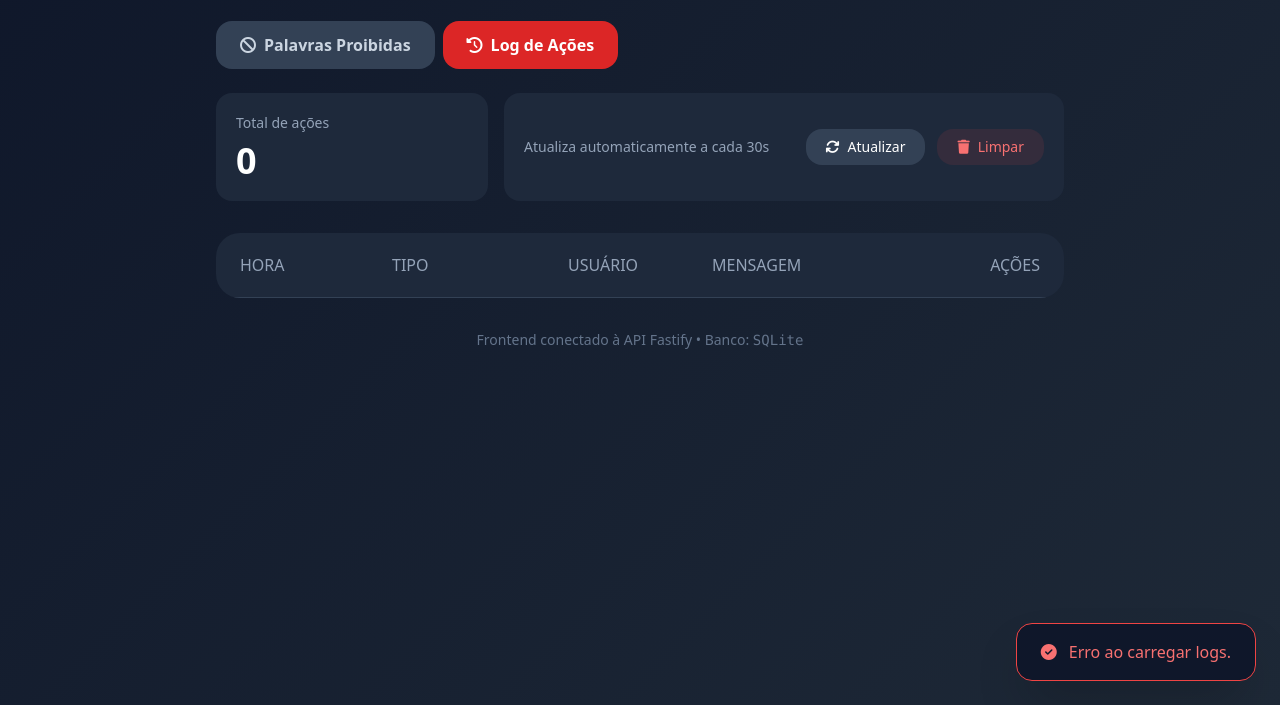
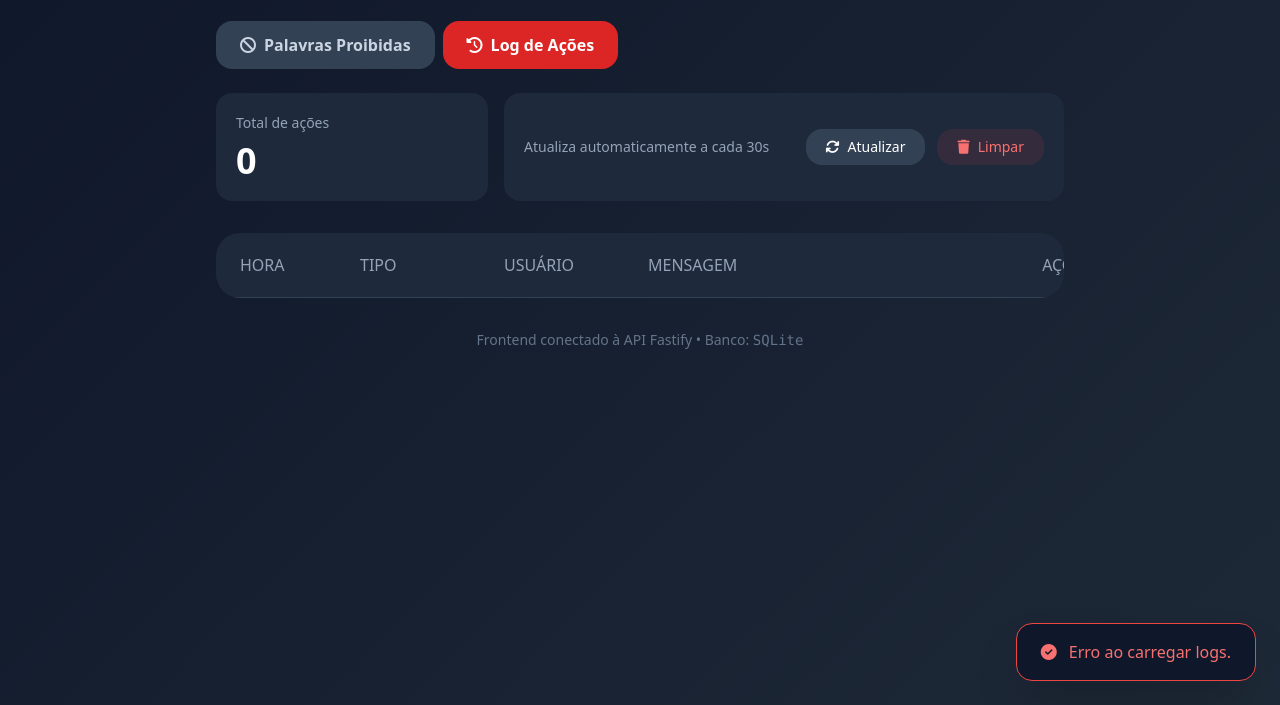
Before and after one commit to ezekuiel100/Bot, a website: page public/index.html in a window 1280 px wide. Both pictures are taken after a click on the button "Log de Ações". Shown: the part 95-800 px from the top of the page. Drawn offline with nearby package versions, Linux system fonts and the light colour scheme; no server answers.

Commit message:
fix log table action column being clipped by overflow-hidden

```diff
--- a/public/index.html
+++ b/public/index.html
@@ -123,15 +123,15 @@
         </div>
 
         <!-- Log Table -->
-        <div class="bg-slate-800 rounded-3xl overflow-hidden">
-          <table class="w-full">
+        <div class="bg-slate-800 rounded-3xl overflow-x-auto">
+          <table class="w-full min-w-[900px]">
             <thead>
               <tr class="border-b border-slate-700">
-                <th class="text-left py-5 px-6 font-medium text-slate-400 w-40">HORA</th>
-                <th class="text-left py-5 px-4 font-medium text-slate-400 w-44">TIPO</th>
-                <th class="text-left py-5 px-4 font-medium text-slate-400 w-36">USUÁRIO</th>
+                <th class="text-left py-5 px-6 font-medium text-slate-400 w-32 shrink-0">HORA</th>
+                <th class="text-left py-5 px-4 font-medium text-slate-400 w-36 shrink-0">TIPO</th>
+                <th class="text-left py-5 px-4 font-medium text-slate-400 w-36 shrink-0">USUÁRIO</th>
                 <th class="text-left py-5 px-4 font-medium text-slate-400">MENSAGEM</th>
-                <th class="text-right py-5 px-6 font-medium text-slate-400 w-44">AÇÕES</th>
+                <th class="text-right py-5 px-6 font-medium text-slate-400 w-32 shrink-0">AÇÕES</th>
               </tr>
             </thead>
             <tbody id="logList" class="divide-y divide-slate-700"></tbody>
@@ -318,7 +318,7 @@
           tdUser.textContent = log.username || `#${log.user_id}`;
 
           const tdMsg = document.createElement("td");
-          tdMsg.className = "px-4 py-4 text-sm text-slate-400 break-words max-w-sm";
+          tdMsg.className = "px-4 py-4 text-sm text-slate-400 break-all min-w-0";
           tdMsg.textContent = log.message_text || "—";
 
           const tdAction = document.createElement("td");
```
